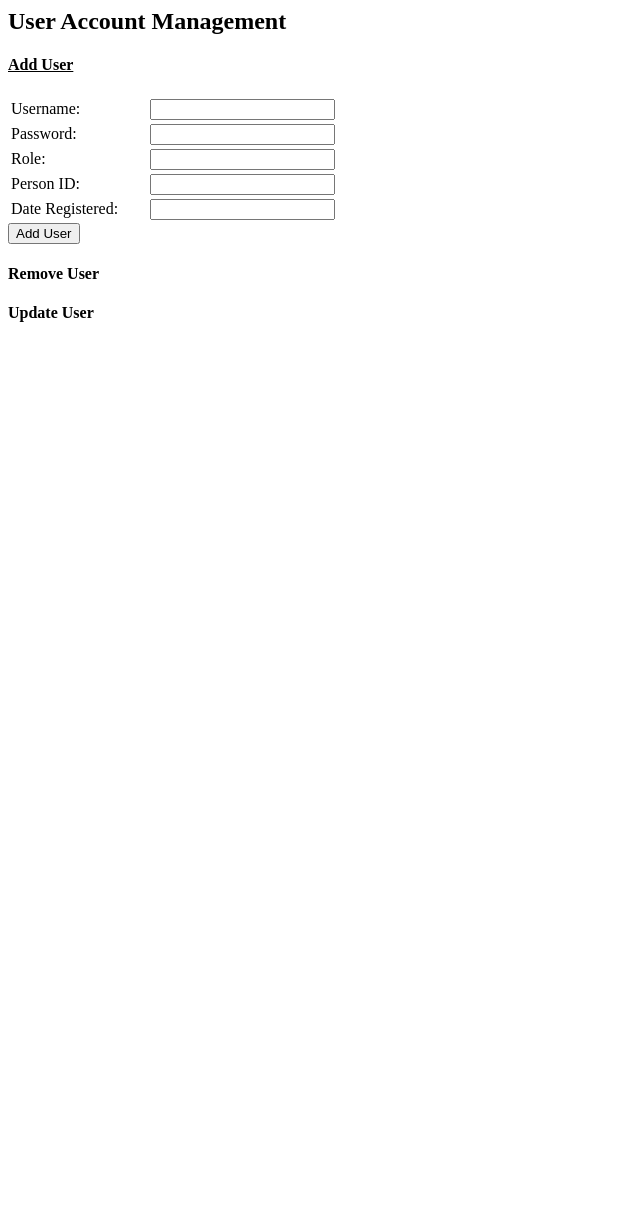
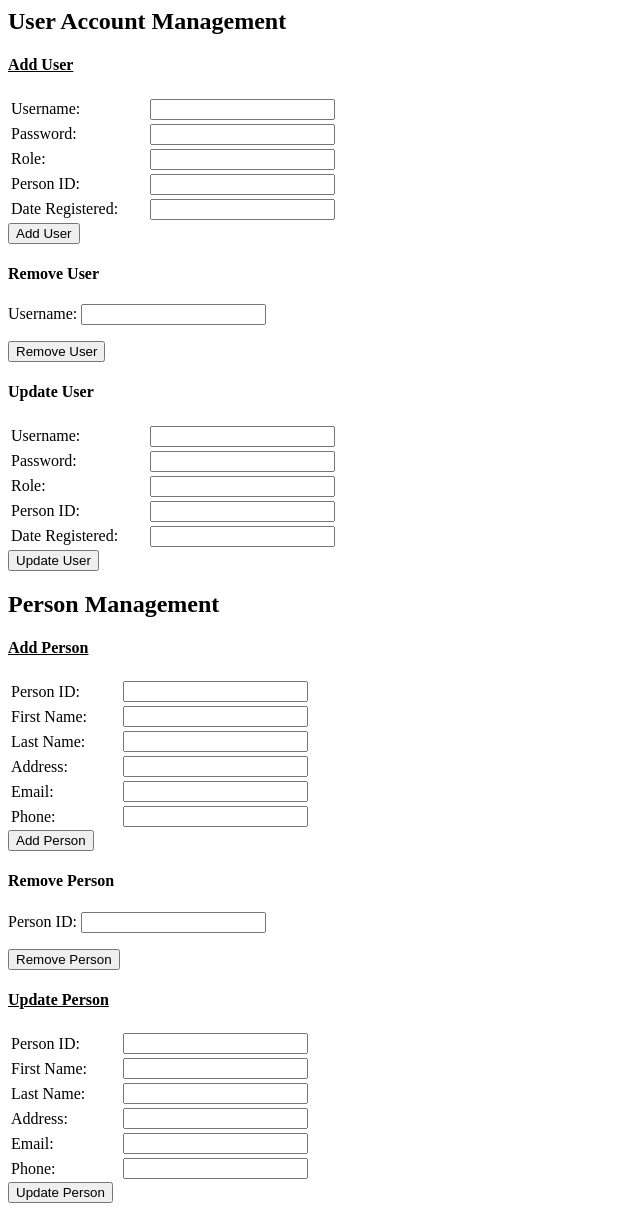
Before and after one commit to C3912015/OceanObservationSystem, a PHP site: page /usermanagementIn.php in a window 1280 px wide. Shown: the whole page, without its empty margins (0-640 px from the left). Before the commit the page ends 322 px from the top, so only its background shows below. Run offline with PHP 8.4, Linux system fonts and the light colour scheme.

Commit message:
person/user form

```diff
--- a/UserManagement/usermanagementIn.php
+++ b/UserManagement/usermanagementIn.php
@@ -6,33 +6,117 @@
      <h2>User Account Management</h2>
 
      <h4><u>Add User</h4></u></p>
-     <form name = "addUser" method = "post" action = "usermanagement.php">
+     <form name = "UserManagement" method = "post" action = "usermanagement.php">
        <table style = "width:30%">
          <tr>
            <td>Username:</td>
-           <td><input type = "text" name = "userName"></td></p>
+           <td><input type = "text" name = "userNameA"></td></p>
 	 </tr>
 	 <tr>
        	   <td>Password:</td>
-       	   <td><input type = "text" name = "userPW"></td></p>
+       	   <td><input type = "text" name = "userPWA"></td></p>
 	 </tr>
 	 <tr>
        	   <td>Role:</td>
-       	   <td><input type = "text" name = "userRole"></td></p>
+       	   <td><input type = "text" name = "userRoleA"></td></p>
 	 </tr>
 	 <tr>
        	   <td>Person ID:</td>
-       	   <td><input type = "text" name = "userPerson"></td></p>
+       	   <td><input type = "text" name = "userPersonA"></td></p>
 	 </tr>
 	 <tr>
        	   <td>Date Registered:</td>
-       	   <td><input type = "text" name = "userDate"></td></p>
+       	   <td><input type = "text" name = "userDateA"></td></p>
 	 </tr>
 	</table>
 	<input type = "submit" name = "userAdd" value = "Add User" >
-     </form>
      <h4>Remove User</h4> </p>
-
+        Username: <input type = "text" name = "userNameR"></p>
+        <input type = "submit" name = "userRemove" value = "Remove User"></p>
      <h4>Update User</h4> </p>
+               <table style = "width:30%">
+         <tr>
+           <td>Username:</td>
+           <td><input type = "text" name = "userNameU"></td></p>
+	 </tr>
+	 <tr>
+       	   <td>Password:</td>
+       	   <td><input type = "text" name = "userPWU"></td></p>
+	 </tr>
+	 <tr>
+       	   <td>Role:</td>
+       	   <td><input type = "text" name = "userRoleU"></td></p>
+	 </tr>
+	 <tr>
+       	   <td>Person ID:</td>
+       	   <td><input type = "text" name = "userPersonU"></td></p>
+	 </tr>
+	 <tr>
+       	   <td>Date Registered:</td>
+       	   <td><input type = "text" name = "userDateU"></td></p>
+	 </tr>
+	</table>
+        <input type = "submit" name = "userUpdate" value = "Update User" >
+   <h2>Person Management</h2>
+  <h4><u>Add Person</h4></u></p>
+ <table style = "width:30%">
+         <tr>
+           <td>Person ID:</td>
+           <td><input type = "text" name = "personIDA"></td></p>
+	 </tr>
+	 <tr>
+       	   <td>First Name:</td>
+       	   <td><input type = "text" name = "personFirstA"></td></p>
+	 </tr>
+	 <tr>
+       	   <td>Last Name:</td>
+       	   <td><input type = "text" name = "personLastA"></td></p>
+	 </tr>
+	 <tr>
+       	   <td>Address:</td>
+       	   <td><input type = "text" name = "personAddressA"></td></p>
+	 </tr>
+	 <tr>
+       	   <td>Email:</td>
+       	   <td><input type = "text" name = "personEmailA"></td></p>
+	 </tr>
+	 <tr>
+       	   <td>Phone:</td>
+       	   <td><input type = "text" name = "personPhoneA"></td></p>
+	 </tr>
+	</table>
+        <input type = "submit" name = "addPerson" value = "Add Person" >
+ <h4>Remove Person</h4> </p>
+        Person ID: <input type = "text" name = "personR"></p>
+        <input type = "submit" name = "personRemove" value = "Remove Person"></p>
+<h4><u>Update Person</h4></u></p>
+ <table style = "width:30%">
+         <tr>
+           <td>Person ID:</td>
+           <td><input type = "text" name = "personIDU"></td></p>
+	 </tr>
+	 <tr>
+       	   <td>First Name:</td>
+       	   <td><input type = "text" name = "personFirstU"></td></p>
+	 </tr>
+	 <tr>
+       	   <td>Last Name:</td>
+       	   <td><input type = "text" name = "personLastU"></td></p>
+	 </tr>
+	 <tr>
+       	   <td>Address:</td>
+       	   <td><input type = "text" name = "personAddressU"></td></p>
+	 </tr>
+	 <tr>
+       	   <td>Email:</td>
+       	   <td><input type = "text" name = "personEmailU"></td></p>
+	 </tr>
+	 <tr>
+       	   <td>Phone:</td>
+       	   <td><input type = "text" name = "personPhoneU"></td></p>
+	 </tr>
+	</table>
+        <input type = "submit" name = "updatePerson" value = "Update Person" >
+	</form>
   </body>
 </html>
```
